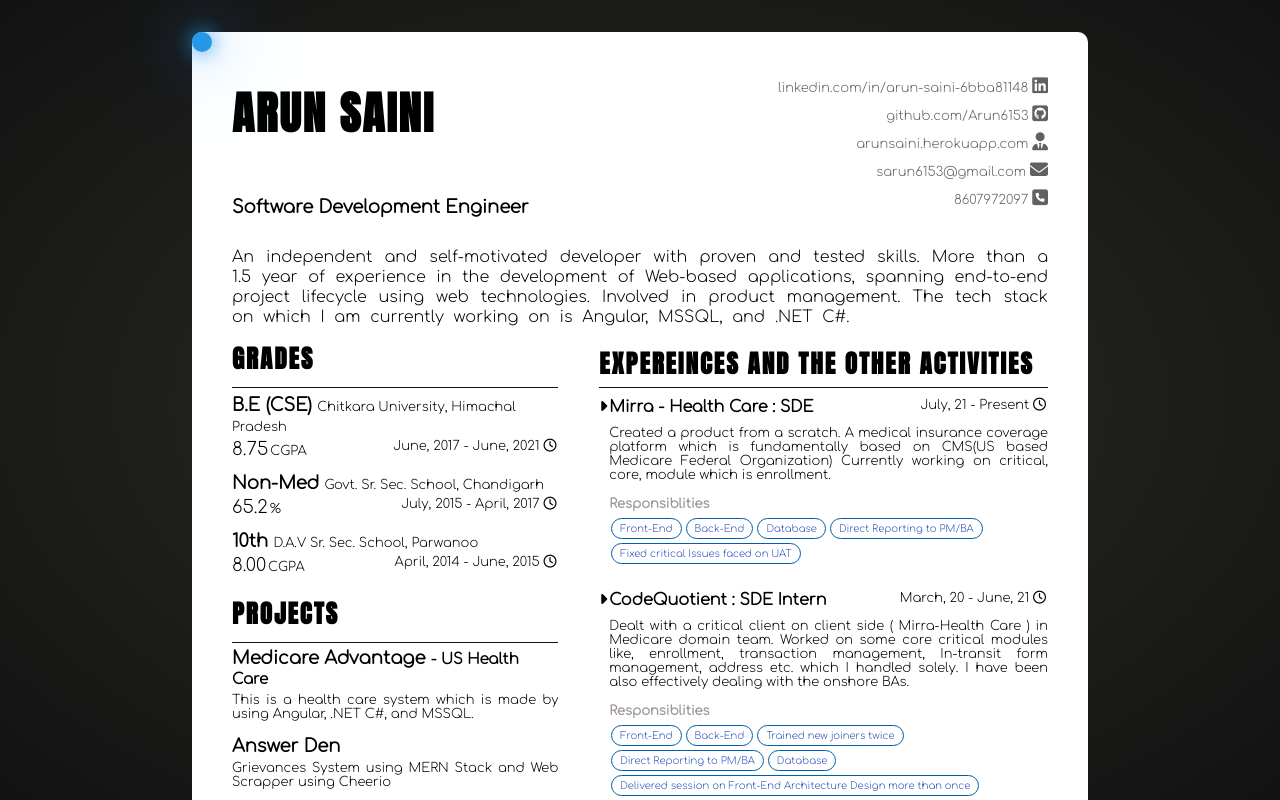
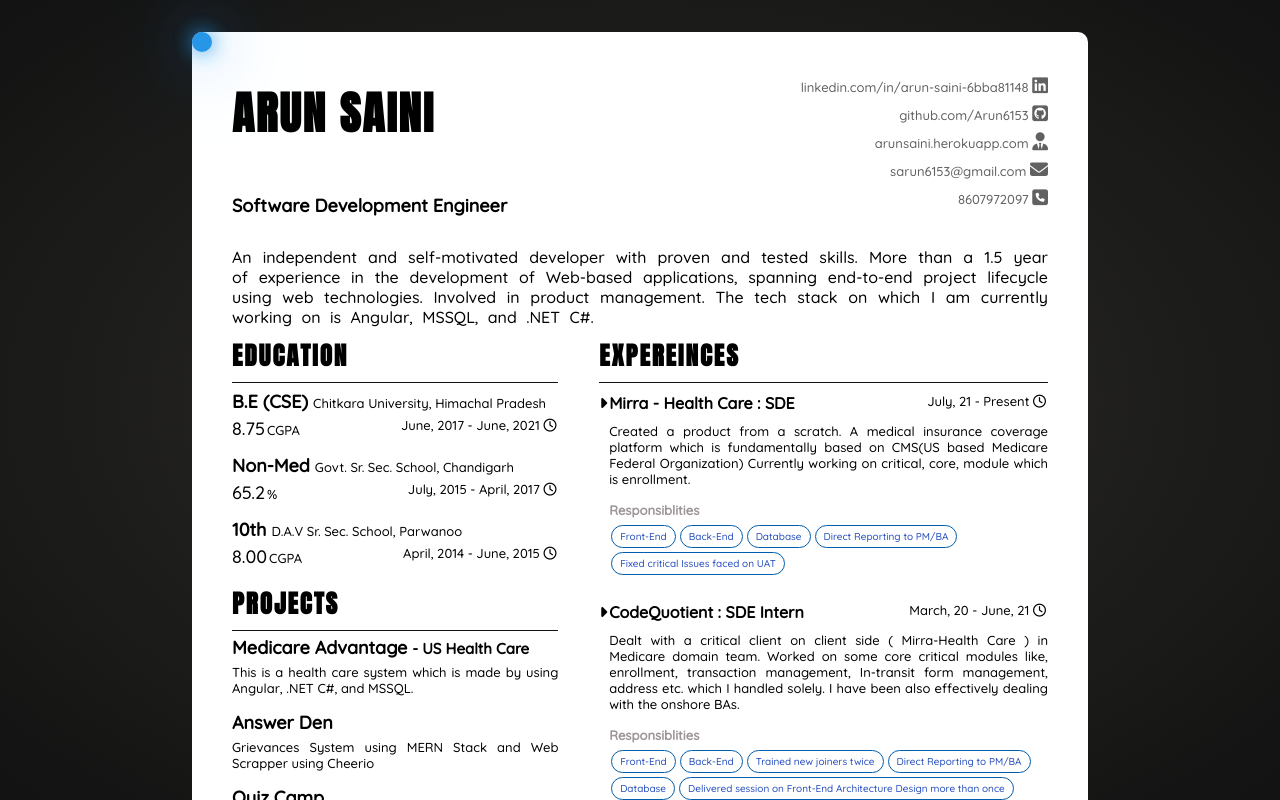
Before and after one commit to Arun6153/arunsaini, an Angular app: page / in a window 1280 px wide. Built offline with nearby package versions, Linux system fonts and the light colour scheme.

Commit message:
Section Glow

```diff
--- a/src/app/_shared/constants.ts
+++ b/src/app/_shared/constants.ts
@@ -2,8 +2,8 @@ export const userInfo: string = "An independent and self-motivated developer wit
 "experience in the development of Web-based applications, spanning end-to-end project lifecycle using web technologies. Involved in "+
 "product management. The tech stack on which I am currently working on is Angular, MSSQL, and .NET C#.";
 
-export const section_grade: string = "grades";
-export const section_exper: string = "EXPEREINCES AND THE OTHER ACTIVITIES";
+export const section_grade: string = "Education";
+export const section_exper: string = "EXPEREINCES";
 export const section_project: string = "PROJECTS";
 export const section_acheiv: string = "ACHIEVMENTS";
 export const section_certification: string = "CERTIFICATION";
@@ -78,17 +78,6 @@ export const experienceList:{
     responsiblities:{
       title:"Responsiblities",
       resList:["Front-End", "Back-End", "Trained new joiners twice", "Direct Reporting to PM/BA", "Database", "Delivered session on Front-End Architecture Design more than once", "Designed critical code structures"],
-    }
-  },
-  {
-    icon:"fas fa-caret-right",
-    organisation:"5Stars in Java, 4Stars in Problem Solving - HackerRank",
-    timeline:"",
-    timelineIcon:"",
-    description:"",
-    responsiblities:{
-      title:"Responsiblities",
-      resList:[],
     }
   }
 ]
@@ -189,6 +178,12 @@ export const achievmentList:{
     desc:"Worked on client side for a 1.6 year, then in July 2021 they absorbed me from CodeQuotient for SDE position",
     org:""
   },
+  {
+    icon:"fas fa-caret-right",
+    rank:"",
+    desc:"5Stars in Java, 4Stars in Problem Solving",
+    org:"HackerRank"
+  }
 ]
 
 export const skillList:{
--- a/src/app/components/landing-page/landing-page.component.css
+++ b/src/app/components/landing-page/landing-page.component.css
@@ -107,18 +107,28 @@
 .skills-section {
   width: 100%;
   border-bottom: 1px solid var(--font-color);
+  padding:10px 0px 5px;
 }
 
 .section-header {
+  height: 40px;
+  /* display: flex;
+  align-items: center; */
+  position: relative;
+  transition: width 2s;
+  white-space: nowrap;
+  /* width: 100%; */
+  width:fit-content;
+}
+.section-header  div{
+  position: relative;
+  transition: .3s;
   font-family: var(--font-family-big);
   font-size: var(--font-size-lg-small);
   font-weight: var(--font-weight-large);
   letter-spacing: 2px;
   text-transform: uppercase;
-  height: 50px;
-  display: flex;
-  align-items: flex-end;
-  width: 100%;
+  text-align: center;
 }
 
 .course-org {
@@ -256,3 +266,23 @@
   font-size: var(--font-size-small);
   text-align: end;
 }
+
+.section-header div:hover{
+  padding-left: 5px;
+  animation: glow 1s ease-in-out infinite alternate;
+  width: 100%;
+}
+
+@keyframes glow {
+  from {
+    text-shadow: 0 0 20px  #bee826,
+    0 0 60px  #c4e826,
+    0 0 100px  #94e826;
+  }
+
+  to {
+    text-shadow:0 0 20px  #2663e8,
+    0 0 60px  #2696e8,
+    0 0 100px  #2696e8;
+  }
+}
--- a/src/app/components/landing-page/landing-page.component.html
+++ b/src/app/components/landing-page/landing-page.component.html
@@ -34,8 +34,10 @@
       <div class="left-section">
         <!-- GRADES SECTION -->
         <div class="grades-section pd-y">
-          <div class="section-header pd-y">
+          <div class="section-header">
+            <div>
               {{ constants.section_grade }}
+            </div>
           </div>
         </div>
         <div class="grade pd-y" *ngFor="let item of constants.GradesList">
@@ -56,8 +58,10 @@
 
         <!-- PROJECTS SECTION -->
         <div class="project-section pd-y">
-          <div class="section-header pd-y">
+          <div class="section-header">
+            <div>
               {{ constants.section_project }}
+            </div>
           </div>
         </div>
         <div class="project pd-y" *ngFor="let item of constants.projectList">
@@ -78,8 +82,10 @@
 
         <!-- CERTIFICATION -->
         <div class="certificate-section pd-y">
-          <div class="section-header pd-y">
+          <div class="section-header">
+            <div>
               {{ constants.section_certification }}
+            </div>
           </div>
         </div>
         <div class="certificate pd-y" *ngFor="let item of
@@ -97,8 +103,10 @@
 
         <!-- HOBBIES AND INTEREST -->
         <div class="hobbie-intrest-section pd-y">
-          <div class="section-header pd-y">
+          <div class="section-header">
+            <div>
               {{ constants.section_interest }}
+            </div>
           </div>
         </div>
         <div class="hobie-intrest-desc pd-y" *ngFor="let item of constants.hobyIntrList">
@@ -120,7 +128,9 @@
         <!-- EXPERIENCE SECTION -->
         <div class="experience-section pd-y">
           <div class="section-header">
+            <div>
               {{ constants.section_exper }}
+            </div>
           </div>
         </div>
         <div class="experience pd-y" *ngFor="let item of
@@ -153,8 +163,10 @@
 
         <!-- ACHIEVMENTS -->
         <div class="acheivment-section pd-y">
-          <div class="section-header pd-y">
+          <div class="section-header">
+            <div>
               {{ constants.section_acheiv }}
+            </div>
           </div>
         </div>
         <div class="acheivment pd-y" *ngFor="let item of
@@ -174,7 +186,9 @@
         <!-- SKILLS -->
         <div class="skills-section pd-y">
           <div class="section-header">
+            <div>
               {{ constants.section_skills }}
+            </div>
           </div>
         </div>
         <div class="skills pd-y">
--- a/src/styles.css
+++ b/src/styles.css
@@ -1,12 +1,14 @@
 /* You can add global styles to this file, and also import other style files */
 @import url('https://fonts.googleapis.com/css2?family=Anton&display=swap');
 @import url('https://fonts.googleapis.com/css2?family=Comfortaa:wght@300&display=swap');
+@import url('https://fonts.googleapis.com/css2?family=Quicksand:wght@300;500&display=swap');
 
 *{
   margin: 0px;
   padding: 0px;
   box-sizing: border-box;
   font-family: var(--font-family-small);
+  cursor: none !important;
 }
 
 :root{
@@ -15,7 +17,7 @@
 
   /* FONT-FAMILY */
   --font-family-big:'Anton', sans-serif;
-  --font-family-small:'Comfortaa', cursive;
+  --font-family-small:'Quicksand', sans-serif;
 
   /* FONT-COLORs */
   --font-color: #121212;
```
Lines whose indentation alone changed are shown as unchanged.
